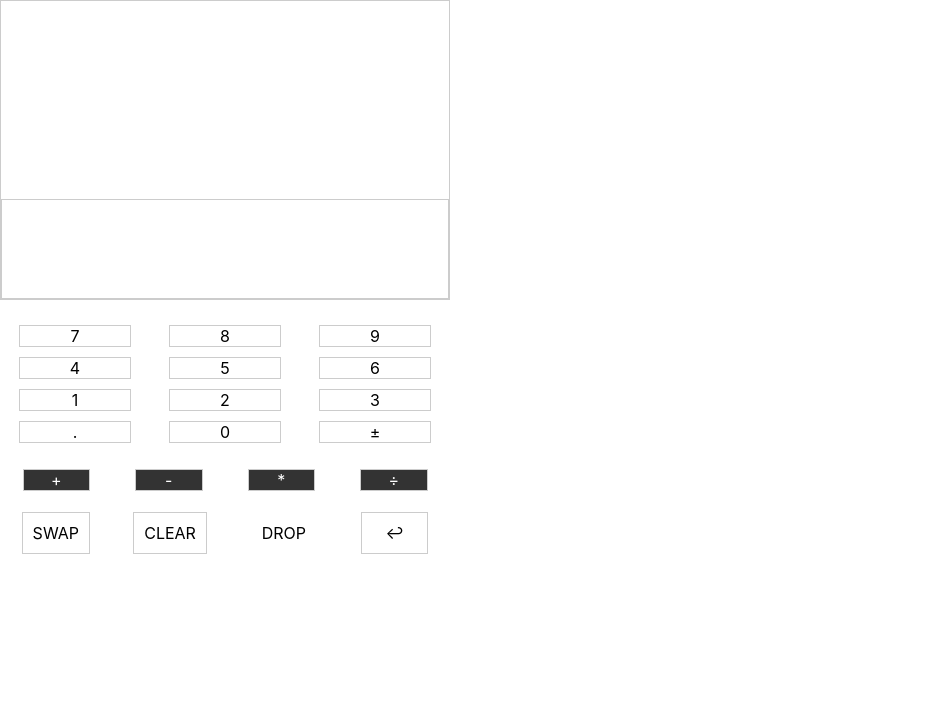
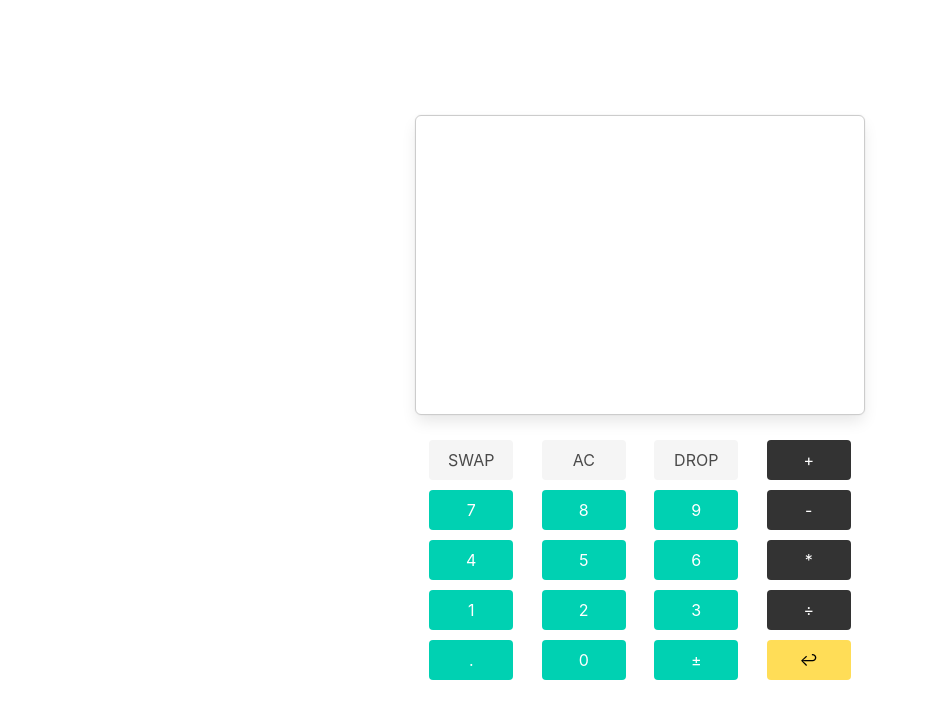
Before and after one commit to ElisabethAzemard/react-rpn, a React (Create React App) app: page / in a window 1280 px wide. Shown: the top 718 px of the page, without its empty margins (0-929 px from the left). Built offline with nearby package versions, Linux system fonts and the light colour scheme.

Commit message:
Add styling.

```diff
--- a/src/App.css
+++ b/src/App.css
@@ -15,10 +15,42 @@
   justify-content: center;
   font-size: calc(10px + 2vmin);
   color: white;
+
 }
 
 .App-link {
   color: #09d3ac;
+
+}
+
+#root {
+  display: flex;
+  justify-content: center;
+  align-items: center;
+  height: 100vh;
+  width: 450px;
+  margin: 0 auto
+}
+
+li {
+  -webkit-appearance: none;
+  align-items: center;
+  border: 1px solid transparent;
+  border-radius: 4px;
+  box-shadow: none;
+  display: inline-flex;
+  font-size: 1rem;
+  height: 2.5em;
+  cursor: pointer;
+  justify-content: center;
+  padding-bottom: calc(.5em - 1px);
+  padding-left: 1em;
+  padding-right: 1em;
+  padding-top: calc(.5em - 1px);
+  text-align: center;
+  white-space: nowrap;
+  margin:5px;
+
 }
 
 ul#input-buttons {
@@ -39,7 +71,7 @@ ul#input-buttons li {
 }
 
 #screen {
-  width:450px;
+  width:100%;
   border:solid 1px #ccc;
   margin-bottom: 20px;
   height: 300px;
@@ -47,46 +79,98 @@ ul#input-buttons li {
   display: flex;
   justify-content: space-between;
   flex-direction: column;
+  background-color: #fff;
+  border-radius: 6px;
+  box-shadow: 0 0.5em 1em -0.125em rgba(10,10,10,.1), 0 0 0 1px rgba(10,10,10,.02);
+  color: #4a4a4a;
+  padding: 1.25rem;
 }
 
+#stack {
+  display: flex;
+  flex-direction: column;
+  text-align: right!important;
+  overflow: auto;
+}
+
+#stack li {
+  text-align: right!important;
+  justify-content:flex-end;
+
+}
 #screen span {
-  border:solid 1px #ccc;
   height: 100px;
   width: 100%;
   display: block;
+  font-size: 3rem;
+  text-align: right;
+}
+#buttons {
+  display: flex;
+}
+#buttons .column:first-of-type {
+  flex-basis: 75%;
+}
+#buttons .column:last-of-type {
+  flex-basis: 25%;
+
 }
 
-ul#input-buttons, #operator-buttons, #action-buttons {
+ul#input-buttons, ul#action-buttons, ul#operator-buttons {
   display: flex;
   flex-direction: row;
   justify-content: space-around;
   align-items: center;
   flex-wrap: wrap;
-  width:450px;
+  width:100%;
+  margin: 0;
 }
 
 ul#input-buttons li {
   text-align: center;
   flex-basis: 25%;
   list-style: none;
-  border:solid 1px #ccc;
-  margin:5px;
+  background-color: #00d1b2;
+  border-color: transparent;
+  color: #fff;
+  transition: all .3s ease;
+
 }
 
 ul#operator-buttons li {
+  padding: 10px;
   text-align: center;
-  flex-basis: 15%;
+  flex-basis: 75%;
   list-style: none;
-  border:solid 1px #ccc;
-  margin:5px;
-  background: #333;
-  color:white;
+  background-color: #333;
+  border-color: transparent;
+  color: #fff;
+  transition: all .3s ease;
+}
+
+ul#input-buttons li:hover,
+ul#operator-buttons li:hover,
+ul#action-buttons li:hover
+{
+  box-shadow: 0 0.5em 1em -0.125em rgba(10,10,10,.1), 0 0 0 1px rgba(10,10,10,.02);
+  opacity: .9;
+}
+
+
+ul#operator-buttons li#enter {
+  background-color: #ffdd57;
+  border-color: transparent;
+  color: black;
 }
 
 ul#action-buttons li {
   text-align: center;
-  flex-basis: 15%;
+  flex-basis: 25%;
   list-style: none;
+  background-color: #f5f5f5;
+  border-color: transparent;
+  color: rgba(0,0,0,.7);
+  transition: all .3s ease;
 }
 
 #enter, #swap, #clear {
--- a/src/components/Calculator.js
+++ b/src/components/Calculator.js
@@ -179,12 +179,21 @@ class Calculator extends Component {
               return <li key={index}>{stackElement}</li>;
               })}
             </ul>
-                    <br />
 
             <span id="current-number">
               {this.state.data}
             </span>
           </div>
+
+          <div id="buttons">
+
+            <div class="column">
+
+              <ul id="action-buttons">
+                <li id="swap" onClick={this.swap}> SWAP </li>
+                <li id="clear" onClick={this.clear}> AC </li>
+                <li id="drop" onClick={this.drop}> DROP </li>
+              </ul>
 
               <ul id="input-buttons">
                 <li value="7" onClick={this.handleClick}> 7 </li>
@@ -201,21 +210,17 @@ class Calculator extends Component {
 
                 <li value="11" onClick={this.switchSymbol}> ± </li>
               </ul>
-
+            </div>
+            <div class="column">
               <ul id="operator-buttons">
                 <li value="add" onClick={this.add}> + </li>
                 <li value="rem" onClick={this.substract}> - </li>
                 <li value="mult" onClick={this.multiply}> * </li>
                 <li value="div" onClick={this.divide}> ÷ </li>
-                </ul>
-
-                <ul id="action-buttons">
-                    <li id="swap" onClick={this.swap}> SWAP </li>
-                    <li id="clear" onClick={this.clear}> CLEAR </li>
-                    <li id="drop" onClick={this.drop}> DROP </li>
                 <li id="enter" onClick={this.handleSubmit}> &#8617; </li>
                 </ul>
-
+              </div>
+            </div>
           </div>
         )
       }
```
Lines whose indentation alone changed are shown as unchanged.
